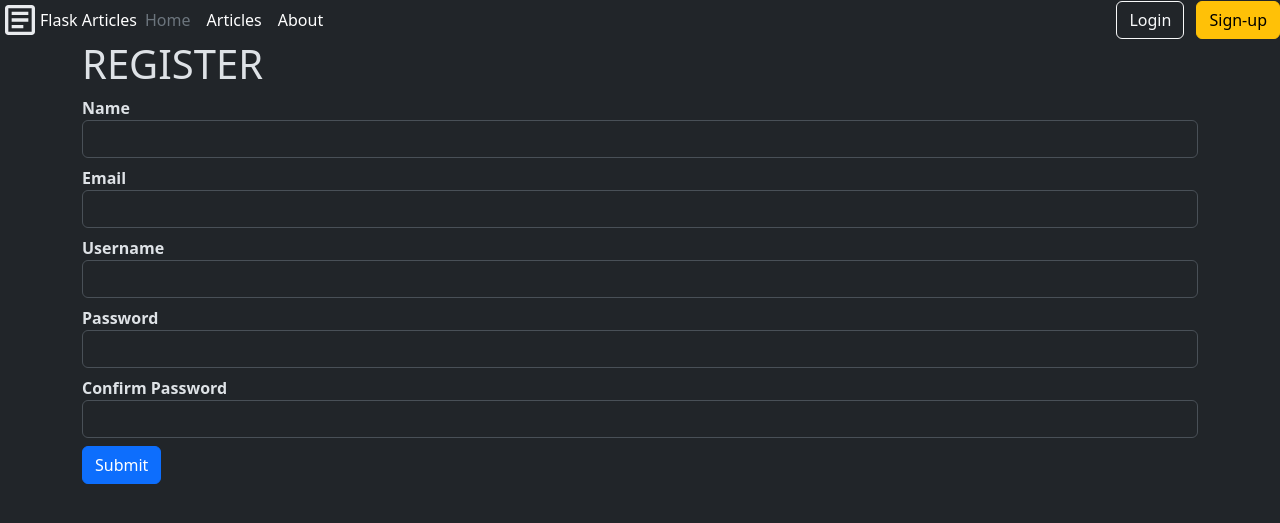
After one commit to aryoeska/web-dev, a Flask app: page /register in a window 1280 px wide. The commit adds this page. Shown: the top 523 px of the page. Run offline with Flask 3, Linux system fonts and the light colour scheme; some libraries are stand-ins or nearby versions.

Commit message:
making form validation using wtform

```diff
--- a/5. Learn Flask II/app.py
+++ b/5. Learn Flask II/app.py
@@ -1,5 +1,8 @@
-from flask import Flask, render_template
+from flask import Flask, render_template, flash, redirect, url_for, session, logging, request
 from data import Articles
+from flask_sqlalchemy import SQLAlchemy
+from wtforms import Form, StringField, TextAreaField, PasswordField, validators
+from passlib.hash import sha256_crypt
 
 app = Flask(__name__)
 
@@ -18,5 +21,26 @@ def about():
 def articles():
     return render_template('articles.html', articles=artic)
 
+@app.route('/articles/<string:id>/')
+def article(id):
+    return render_template('article.html', id=id)
+
+class RegisterForm(Form):
+    name = StringField('Name', [validators.Length(min=1, max=50)])
+    username = StringField('Username', [validators.Length(min=4, max=25)])
+    email = StringField('Email', [validators.Length(min=6, max=50)])
+    password = PasswordField('Password', [
+        validators.DataRequired(),
+        validators.EqualTo('confirm', message='Password do not match')
+    ])
+    confirm = PasswordField('Confirm Password')
+
+@app.route('/register', methods=['GET', 'POST'])
+def register():
+    form = RegisterForm(request.form)
+    if request.method == 'POST' and form.validate():
+        return render_template('register.html', form = form)
+    return render_template('register.html', form = form)
+
 if __name__ == '__main__':
     app.run(port=5002, debug=True)
--- /dev/null
+++ b/5. Learn Flask II/templates/article.html
@@ -0,0 +1,3 @@
+{% extends 'layout.html' %} {% block body %}
+<h1>{{id}}</h1>
+{% endblock %}
--- a/5. Learn Flask II/templates/articles.html
+++ b/5. Learn Flask II/templates/articles.html
@@ -3,7 +3,9 @@
   <h1>Articles</h1>
   <ul class="list-group">
     {% for article in articles %}
-    <li class="list-group-item">{{ article.title }}</li>
+    <li class="list-group-item">
+      <a href="articles/{{article.id}}">{{ article.title }} </a>
+    </li>
     {% endfor %}
   </ul>
 </div>
--- /dev/null
+++ b/5. Learn Flask II/templates/includes/_formhelpers.html
@@ -0,0 +1,9 @@
+{% macro render_field(field) %}
+<dt>{{ field.label }}</dt>
+<dd>
+  {{ field(**kwargs)|safe }} {% if field.errors %} {% for error in field.errors
+  %}
+  <span class="help-inline">{{ error }}</span>
+  {% endfor %} {% endif %}
+</dd>
+{% endmacro %}
--- a/5. Learn Flask II/templates/layout.html
+++ b/5. Learn Flask II/templates/layout.html
@@ -12,8 +12,8 @@
     />
   </head>
   <body>
-    {% include 'includes/_navbar.html' %} {% block body %} {% endblock %}
-
+    {% include 'includes/_navbar.html' %}
+    <div class="container">{% block body %} {% endblock %}</div>
     <script
       src="https://cdn.jsdelivr.net/npm/bootstrap@5.3.3/dist/js/bootstrap.bundle.min.js"
       integrity="sha384-YvpcrYf0tY3lHB60NNkmXc5s9fDVZLESaAA55NDzOxhy9GkcIdslK1eN7N6jIeHz"
--- /dev/null
+++ b/5. Learn Flask II/templates/register.html
@@ -0,0 +1,23 @@
+{% extends 'layout.html' %} {% block body %}
+
+<h1>REGISTER</h1>
+{% from 'includes/_formhelpers.html' import render_field %}
+<form action="" method="POST">
+  <div class="form-group">
+    {{render_field(form.name, class_='form-control')}}
+  </div>
+  <div class="form-group">
+    {{render_field(form.email, class_="form-control")}}
+  </div>
+  <div class="form-group">
+    {{render_field(form.username, class_='form-control')}}
+  </div>
+  <div class="form-group">
+    {{render_field(form.password, class_='form-control')}}
+  </div>
+  <div class="form-group">
+    {{render_field(form.confirm, class_='form-control')}}
+  </div>
+  <p><input type="submit" class="btn btn-primary" value="Submit" /></p>
+</form>
+{% endblock %}
```
